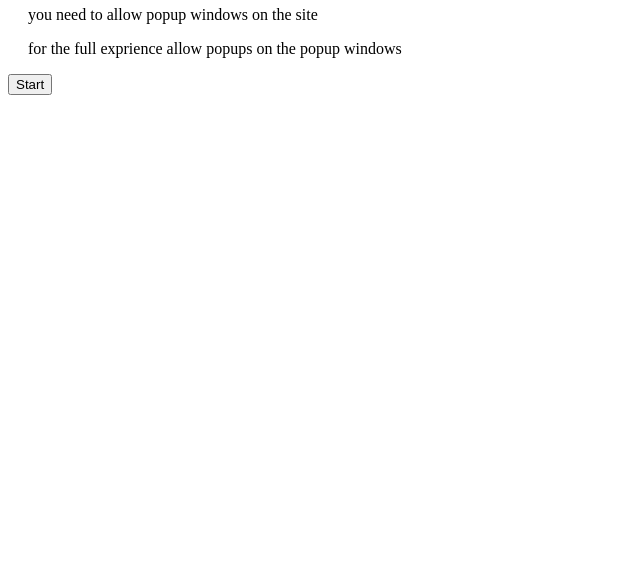
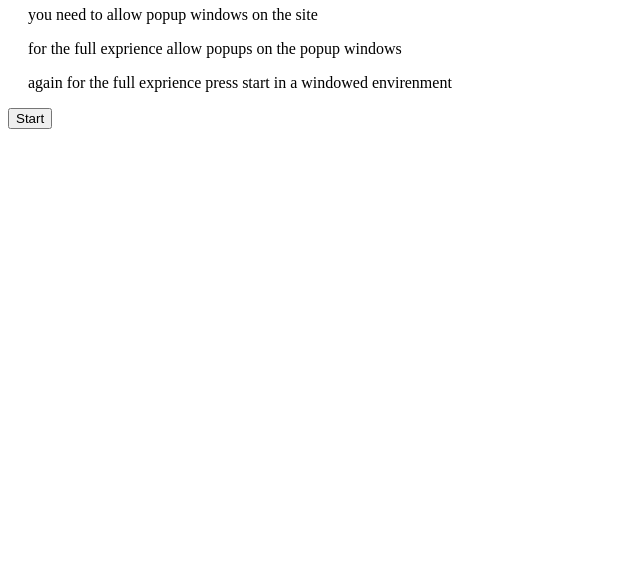
Before and after one commit to Instel12/YDA, a plain HTML site: page index.html in a window 1280 px wide. Shown: the part 226-800 px from the top of the page, without its empty margins (0-640 px from the left). Drawn offline with Linux system fonts and the light colour scheme.

Commit message:
Updated notes

```diff
--- a/index.html
+++ b/index.html
@@ -7,5 +7,6 @@
     <h1>Note:</h1>
     <p>&nbsp;&nbsp;&nbsp;&nbsp;&nbsp;you need to allow popup windows on the site</p>
     <p>&nbsp;&nbsp;&nbsp;&nbsp;&nbsp;for the full exprience allow popups on the popup windows</p>
+    <p>&nbsp;&nbsp;&nbsp;&nbsp;&nbsp;again for the full exprience press start in a windowed envirenment</p>
     <p><a href="parrent.html"><button>Start</button></a></p>
 </html>
```
